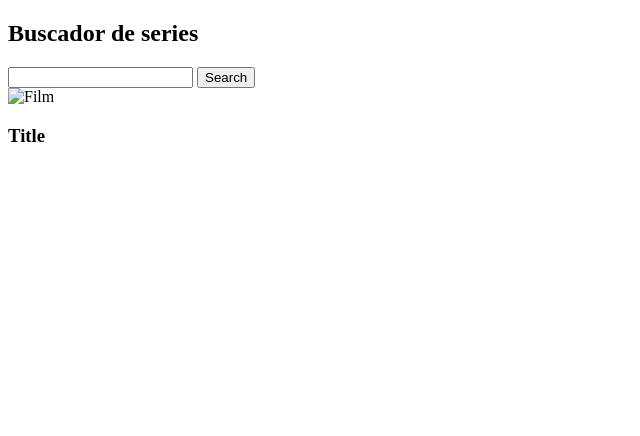
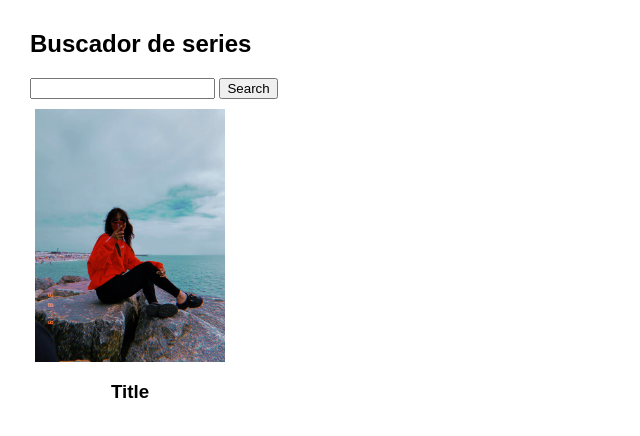
Before and after one commit to Martamp/modulo-2-evaluacion-final-Martamp, a plain HTML site: page index.html in a window 1280 px wide. Shown: the whole page, without its empty margins (0-640 px from the left). Drawn offline with Linux system fonts and the light colour scheme.

Commit message:
new styles added on main.css

```diff
--- a/index.html
+++ b/index.html
@@ -6,15 +6,15 @@
     <title>Document</title>
     <link rel="stylesheet" href="./styles/main.css" />
   </head>
-  <body>
+  <body class="body">
     <section class="section--search">
       <h1>Buscador de series</h1>
       <input type="text" class="js-input" />
       <button class="js-button">Search</button>
     </section>
     <section class="section--films">
-      <div class="js-container">
-        <img src="" alt="Film" />
+      <div class="js-container container">
+        <img src="tu.jpg" alt="Film" class="film--image" />
         <h3>Title</h3>
       </div>
     </section>
--- a/js/main.js
+++ b/js/main.js
@@ -25,11 +25,12 @@ const sectionList = document.querySelector('.section--search');
 function paintFilmList() {
   let HTMLCode = '';
   //recorremos el array para elegir la pelicula que pintamos
+  //Habra que hacerlo con uno clasico para usar el i
   for (let film of listOfFilms) {
     HTMLCode += `<li>`;
-    HTMLCode += `<div class="js-container">`;
-    HTMLCode += `<img src="${film.image.medium}" alt="${film.name}" />`;
-    HTMLCode += `<h3>${film.name}</h3>`;
+    HTMLCode += `<div class="js-container container">`;
+    HTMLCode += `<img src="${film[1].image.medium}" alt="${film[1].name}" class="film--image"/>`;
+    HTMLCode += `<h3>${film[1].name}</h3>`;
     HTMLCode += `</div>`;
     HTMLCode += `</li>`;
   }
--- a/styles/main.css
+++ b/styles/main.css
@@ -1,4 +1,20 @@
+.body {
+  margin: 30px;
+  font-family: Arial, Helvetica, sans-serif;
+}
 .fav--film {
   background-color: red;
   font-style: italic;
 }
+.container {
+  width: 200px;
+  height: 320px;
+  display: flex;
+  flex-direction: column;
+  align-items: center;
+}
+.film--image {
+  margin: 10px;
+  width: 190px;
+  margin-bottom: 0px;
+}
```
Also changed, not shown: tu.jpg (added).
